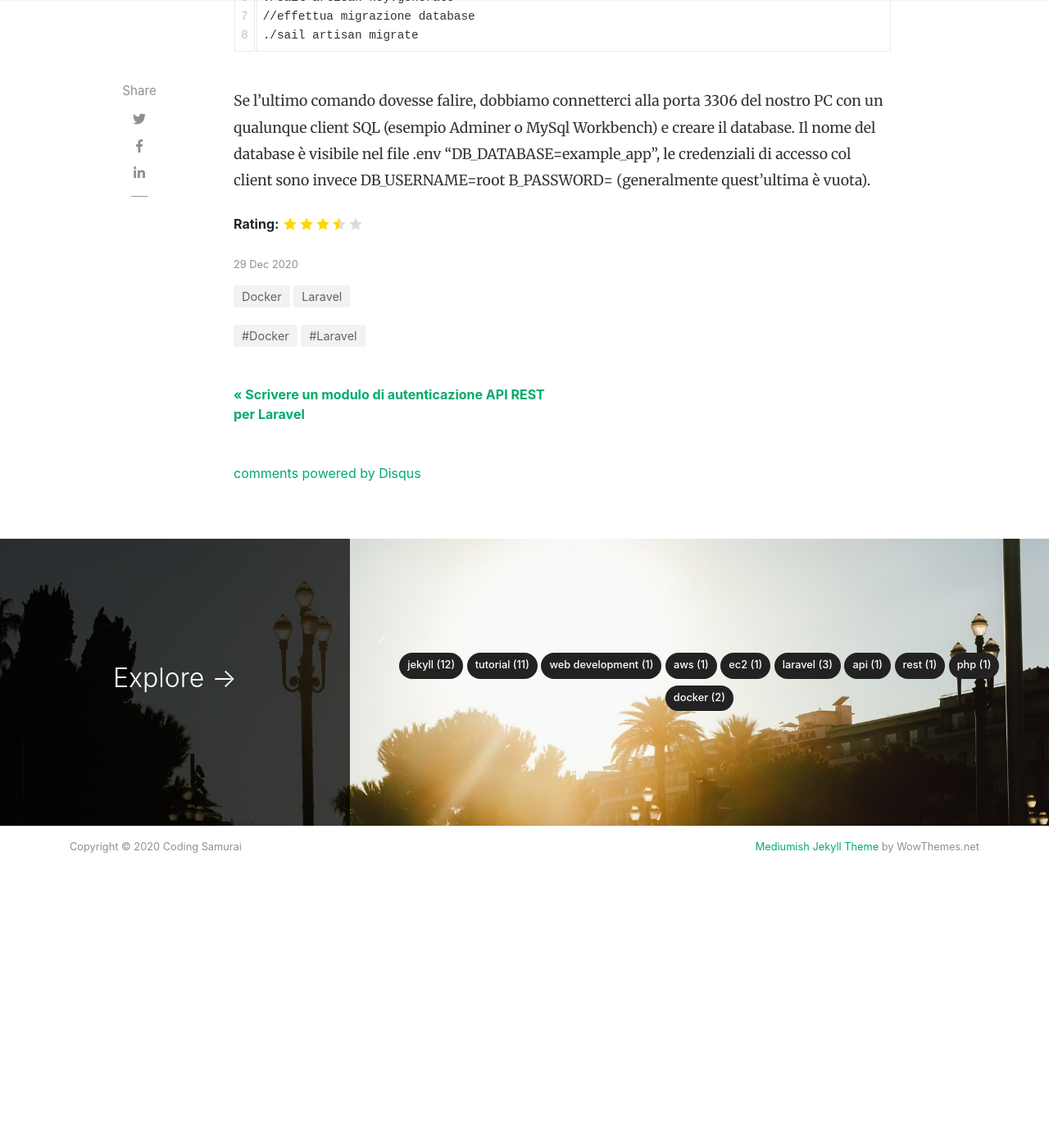
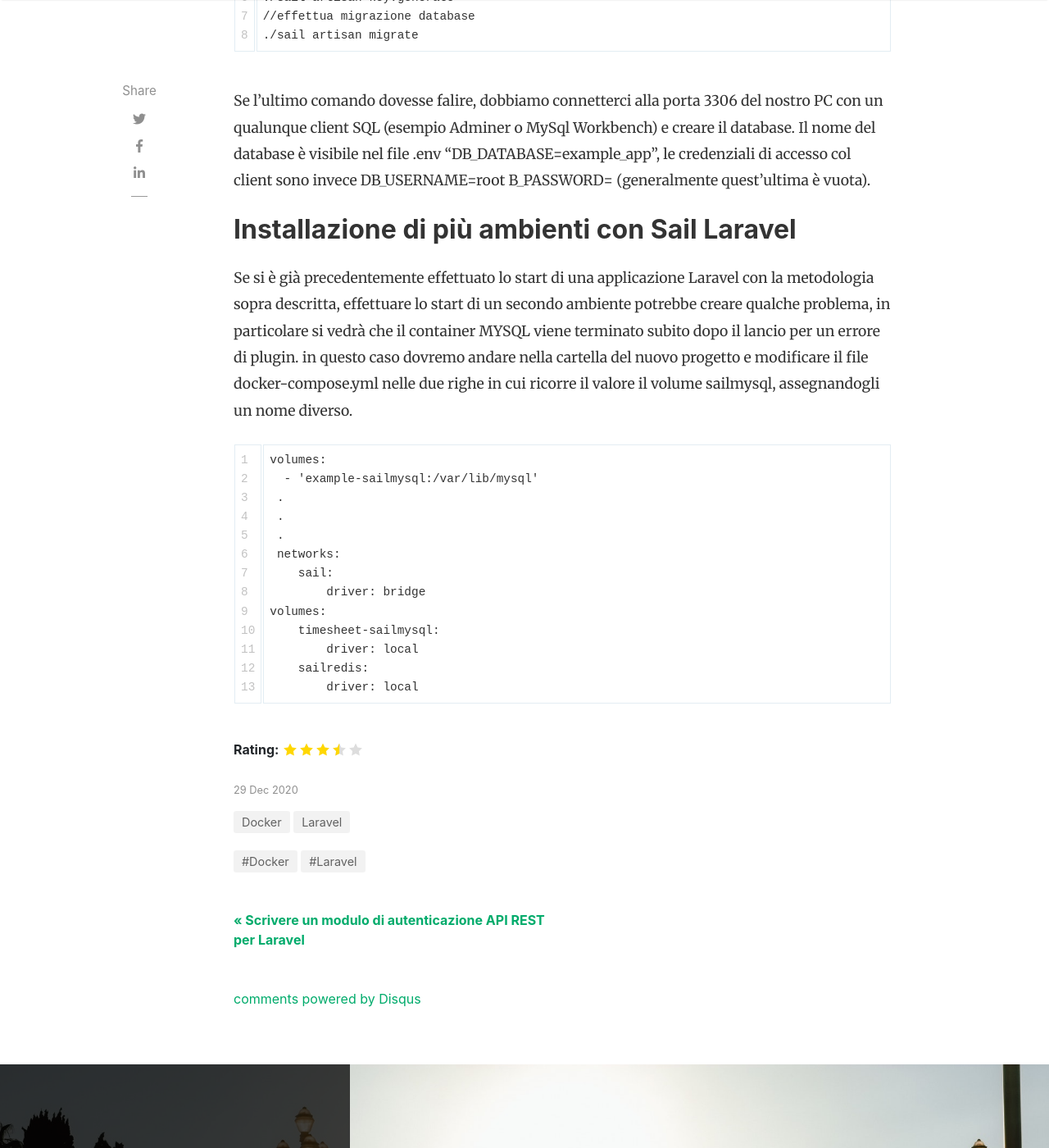
Before and after one commit to mattiatoselli/codingsamurai, a Jekyll site: the page built from _posts/2020-12-29-ambiente-sviluppo-docker-Laravel-sail.md, in a window 1280 px wide and 1400 px high, scrolled down 2289 px. Shown: the whole window at 82% size. Built offline with Jekyll 4.4.1, drawn with Linux system fonts in a browser that asks for light colours; nearby versions of some CDN libraries; comment, search, counter and statistics services are not loaded; before the commit the page ends 3405 px from its top, so only the background shows below that.

Commit message:
Update 2020-12-29-ambiente-sviluppo-docker-Laravel-sail.md

````diff
--- a/_posts/2020-12-29-ambiente-sviluppo-docker-Laravel-sail.md
+++ b/_posts/2020-12-29-ambiente-sviluppo-docker-Laravel-sail.md
@@ -11,6 +11,7 @@ rating: 3.5
 ---
 
 In questo articolo vedremo come scaricare e configurare Docker e Docker-compose sul proprio PC Linux, per poi avere rapidamente un server locale per lo sviluppo delle nostre aplicazioni Laravel.
+
 
 ## Installazione di Docker su Linux
 
@@ -40,6 +41,7 @@ $ sudo usermod -aG docker $USER
 $ sudo apt-get install docker-compose
 ```
 
+
 ## Installazione di Laravel
 
 Per creare una nuova applicazione Laravel in una directory denominata "timesheet-app", eseguire i seguenti comando nel terminale:
@@ -65,3 +67,23 @@ A questo punto se apriamo un altro terminale, possiamo utilizzare i comandi prop
 ```
 
 Se l'ultimo comando dovesse falire, dobbiamo connetterci alla porta 3306 del nostro PC con un qualunque client SQL (esempio Adminer o MySql Workbench) e creare il database. Il nome del database è visibile nel file .env "DB_DATABASE=example_app", le credenziali di accesso col client sono invece DB_USERNAME=root B_PASSWORD= (generalmente quest'ultima è vuota).
+
+
+## Installazione di più ambienti con Sail Laravel
+
+Se si è già precedentemente effettuato lo start di una applicazione Laravel con la metodologia sopra descritta, effettuare lo start di un secondo ambiente potrebbe creare qualche problema, in particolare si vedrà che il container MYSQL viene terminato subito dopo il lancio per un errore di plugin. in questo caso dovremo andare nella cartella del nuovo progetto e modificare il file docker-compose.yml nelle due righe in cui ricorre il valore il volume sailmysql, assegnandogli un nome diverso.
+```
+volumes:
+  - 'example-sailmysql:/var/lib/mysql'
+ .
+ .
+ .
+ networks:
+    sail:
+        driver: bridge
+volumes:
+    timesheet-sailmysql:
+        driver: local
+    sailredis:
+        driver: local
+```
````
